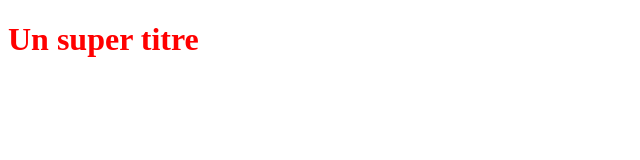
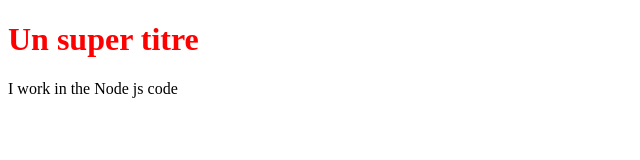
Before and after one commit to LeLynx360/OpenclassroomProjet, a plain HTML site: page index.html in a window 1280 px wide. Shown: the whole page, without its empty margins (0-640 px from the left). Drawn offline with Linux system fonts and the light colour scheme.

Commit message:
Update index.html

```diff
--- a/index.html
+++ b/index.html
@@ -6,5 +6,6 @@
     </head>
     <body>
        <h1>Un super titre</h1>
+        <p>I work in the Node js code</p>
     </body>
 </html>
```
